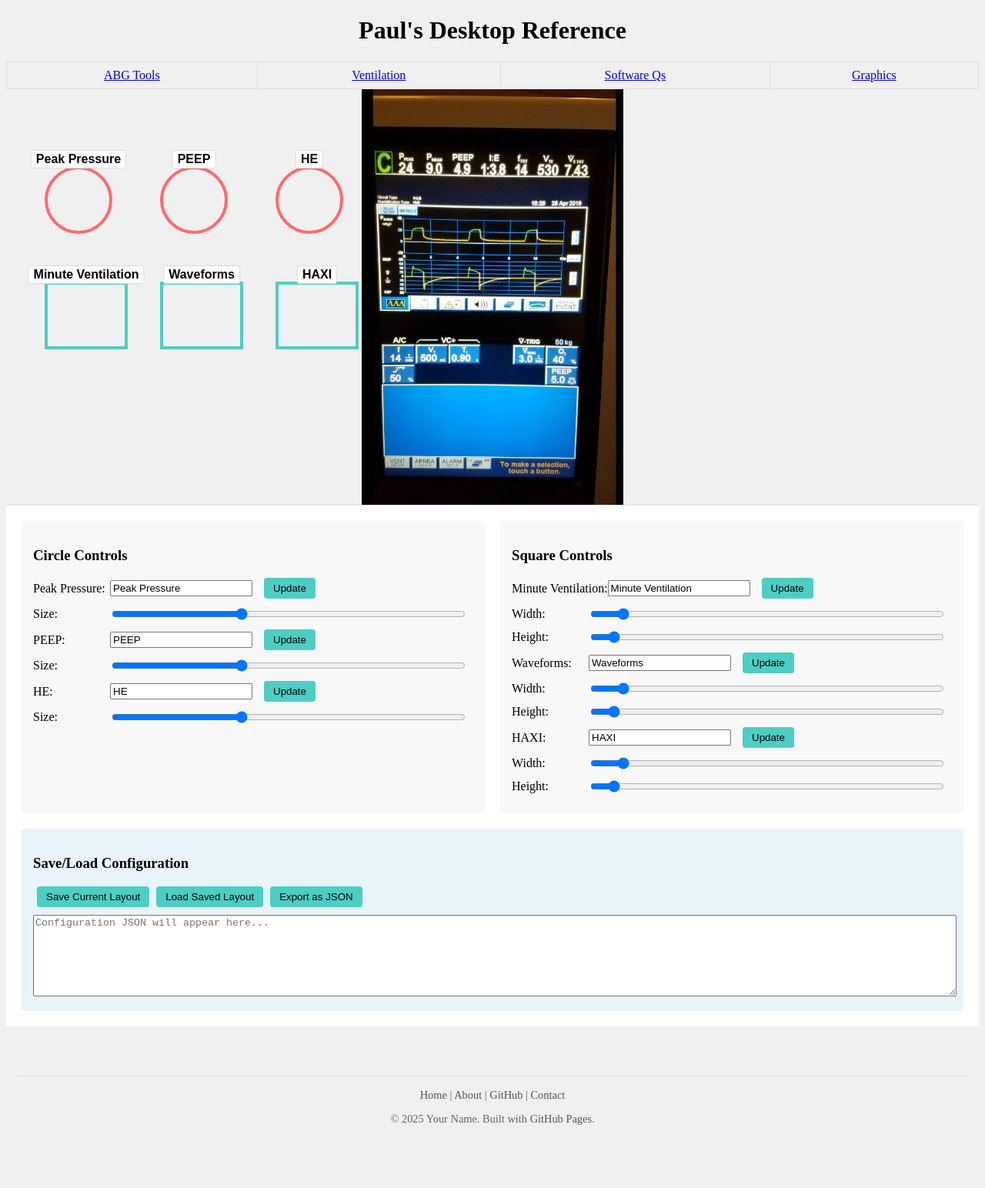
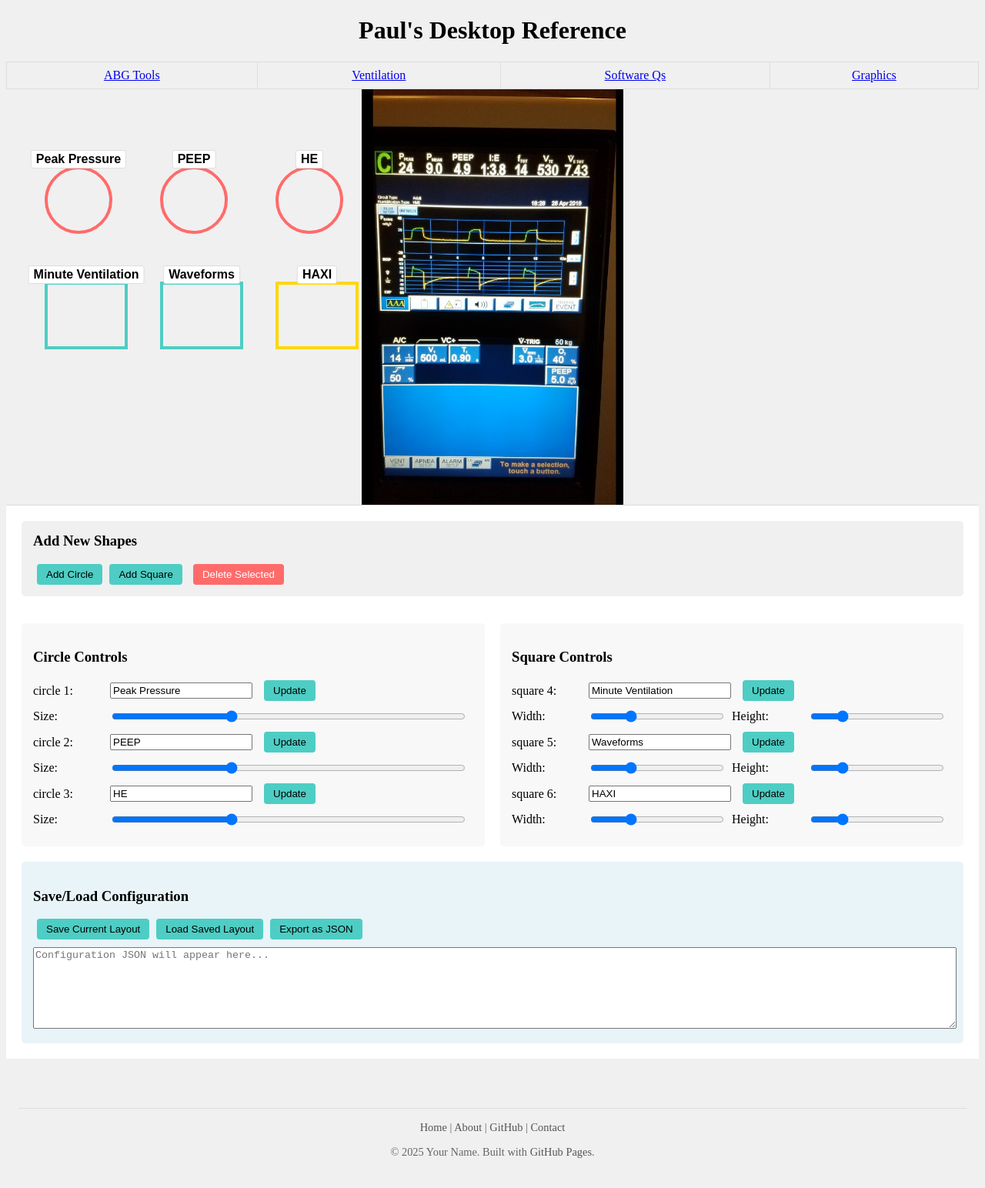
Before and after one commit to ZBZFirst/info, a Jekyll site: the page built from graphics2.md, in a window 1280 px wide. Shown: the whole page at 77% size. Built offline with Jekyll 4.4.1, drawn with Linux system fonts in a browser that asks for light colours; before the commit the page ends 1502 px from its top, so only the background shows below that; some of the changed lines change nothing that is shown.

Commit message:
Update graphics2.md

```diff
--- a/graphics2.md
+++ b/graphics2.md
@@ -105,112 +105,51 @@ title: Interactive Draggable Graphics
         margin-top: 10px;
         font-family: monospace;
     }
+
+    .shape-actions {
+        grid-column: span 2;
+        padding: 15px;
+        background: #f0f0f0;
+        border-radius: 5px;
+        margin-bottom: 15px;
+    }
+
+    .shape-actions h3 {
+        margin-top: 0;
+    }
+
+    .delete-btn {
+        background: #FF6B6B;
+        color: white;
+        margin-left: 10px;
+    }
 </style>
 
-<div class="shape-container">
-    <!-- Circles -->
-    <div id="circle1" class="shape circle" style="top: 100px; left: 50px; width: 80px; height: 80px;">
-        <div class="shape-label">Peak Pressure</div>
-    </div>
-    <div id="circle2" class="shape circle" style="top: 100px; left: 200px; width: 80px; height: 80px;">
-        <div class="shape-label">PEEP</div>
-    </div>
-    <div id="circle3" class="shape circle" style="top: 100px; left: 350px; width: 80px; height: 80px;">
-        <div class="shape-label">HE</div>
-    </div>
-
-    <!-- Squares -->
-    <div id="square1" class="shape square" style="top: 250px; left: 50px; width: 100px; height: 80px;">
-        <div class="shape-label">Minute Ventilation</div>
-    </div>
-    <div id="square2" class="shape square" style="top: 250px; left: 200px; width: 100px; height: 80px;">
-        <div class="shape-label">Waveforms</div>
-    </div>
-    <div id="square3" class="shape square" style="top: 250px; left: 350px; width: 100px; height: 80px;">
-        <div class="shape-label">HAXI</div>
-    </div>
+<div class="shape-container" id="shapeContainer">
+    <!-- Initial shapes will be added here dynamically -->
 </div>
 
 <div class="controls-panel">
-    <!-- Circle Controls -->
-    <div class="shape-control-group">
+    <!-- Shape Actions -->
+    <div class="shape-actions">
+        <h3>Add New Shapes</h3>
+        <button onclick="addShape('circle')">Add Circle</button>
+        <button onclick="addShape('square')">Add Square</button>
+        <button onclick="deleteSelectedShape()" class="delete-btn">Delete Selected</button>
+    </div>
+
+    <!-- Shape Controls (will be populated dynamically) -->
+    <div class="shape-control-group" id="circleControls">
         <h3>Circle Controls</h3>
-
-        <div class="control-row">
-            <label for="circle1-label">Peak Pressure:</label>
-            <input type="text" id="circle1-label" value="Peak Pressure">
-            <button onclick="updateLabel('circle1')">Update</button>
-        </div>
-        <div class="control-row">
-            <label for="circle1-size">Size:</label>
-            <input type="range" id="circle1-size" min="40" max="150" value="80" oninput="updateCircleSize('circle1')">
-        </div>
-
-        <div class="control-row">
-            <label for="circle2-label">PEEP:</label>
-            <input type="text" id="circle2-label" value="PEEP">
-            <button onclick="updateLabel('circle2')">Update</button>
-        </div>
-        <div class="control-row">
-            <label for="circle2-size">Size:</label>
-            <input type="range" id="circle2-size" min="40" max="150" value="80" oninput="updateCircleSize('circle2')">
-        </div>
-
-        <div class="control-row">
-            <label for="circle3-label">HE:</label>
-            <input type="text" id="circle3-label" value="HE">
-            <button onclick="updateLabel('circle3')">Update</button>
-        </div>
-        <div class="control-row">
-            <label for="circle3-size">Size:</label>
-            <input type="range" id="circle3-size" min="40" max="150" value="80" oninput="updateCircleSize('circle3')">
+        <div id="circleControlsContainer">
+            <!-- Circle controls will be added here dynamically -->
         </div>
     </div>
 
-    <!-- Square Controls -->
-    <div class="shape-control-group">
+    <div class="shape-control-group" id="squareControls">
         <h3>Square Controls</h3>
-
-        <div class="control-row">
-            <label for="square1-label">Minute Ventilation:</label>
-            <input type="text" id="square1-label" value="Minute Ventilation">
-            <button onclick="updateLabel('square1')">Update</button>
-        </div>
-        <div class="control-row">
-            <label for="square1-width">Width:</label>
-            <input type="range" id="square1-width" min="40" max="800" value="100" oninput="updateSquareSize('square1')">
-        </div>
-        <div class="control-row">
-            <label for="square1-height">Height:</label>
-            <input type="range" id="square1-height" min="40" max="800" value="80" oninput="updateSquareSize('square1')">
-        </div>
-
-        <div class="control-row">
-            <label for="square2-label">Waveforms:</label>
-            <input type="text" id="square2-label" value="Waveforms">
-            <button onclick="updateLabel('square2')">Update</button>
-        </div>
-        <div class="control-row">
-            <label for="square2-width">Width:</label>
-            <input type="range" id="square2-width" min="40" max="800" value="100" oninput="updateSquareSize('square2')">
-        </div>
-        <div class="control-row">
-            <label for="square2-height">Height:</label>
-            <input type="range" id="square2-height" min="40" max="800" value="80" oninput="updateSquareSize('square2')">
-        </div>
-
-        <div class="control-row">
-            <label for="square3-label">HAXI:</label>
-            <input type="text" id="square3-label" value="HAXI">
-            <button onclick="updateLabel('square3')">Update</button>
-        </div>
-        <div class="control-row">
-            <label for="square3-width">Width:</label>
-            <input type="range" id="square3-width" min="40" max="800" value="100" oninput="updateSquareSize('square3')">
-        </div>
-        <div class="control-row">
-            <label for="square3-height">Height:</label>
-            <input type="range" id="square3-height" min="40" max="800" value="80" oninput="updateSquareSize('square3')">
+        <div id="squareControlsContainer">
+            <!-- Square controls will be added here dynamically -->
         </div>
     </div>
 
@@ -225,114 +164,282 @@ title: Interactive Draggable Graphics
 </div>
 
 <script>
-    // Initialize with medical-themed labels
-    const medicalLabels = {
-        circle1: "Peak Pressure",
-        circle2: "PEEP",
-        circle3: "HE",
-        square1: "Minute Ventilation",
-        square2: "Waveforms",
-        square3: "HAXI"
-    };
+    // Track all shapes and their controls
+    let shapes = [];
+    let selectedShape = null;
+    let nextId = 1;
 
     document.addEventListener('DOMContentLoaded', () => {
-        const shapes = document.querySelectorAll('.shape');
-        let activeShape = null;
-        let offsetX, offsetY;
+        // Initialize with some default shapes if needed
+        addShape('circle', {label: "Peak Pressure", top: "100px", left: "50px", width: "80px", height: "80px"});
+        addShape('circle', {label: "PEEP", top: "100px", left: "200px", width: "80px", height: "80px"});
+        addShape('circle', {label: "HE", top: "100px", left: "350px", width: "80px", height: "80px"});
+        addShape('square', {label: "Minute Ventilation", top: "250px", left: "50px", width: "100px", height: "80px"});
+        addShape('square', {label: "Waveforms", top: "250px", left: "200px", width: "100px", height: "80px"});
+        addShape('square', {label: "HAXI", top: "250px", left: "350px", width: "100px", height: "80px"});
+    });
 
-        // Initialize labels
-        Object.entries(medicalLabels).forEach(([id, label]) => {
-            document.getElementById(`${id}-label`).value = label;
-            updateLabel(id);
+    // Add a new shape (circle or square)
+    function addShape(type, config = {}) {
+        const id = `shape-${nextId++}`;
+        const container = document.getElementById('shapeContainer');
+
+        // Default configuration
+        const defaults = {
+            label: `New ${type}`,
+            top: '100px',
+            left: '100px',
+            width: type === 'circle' ? '80px' : '100px',
+            height: type === 'circle' ? '80px' : '80px'
+        };
+
+        const shapeConfig = {...defaults, ...config};
+
+        // Create the shape element
+        const shape = document.createElement('div');
+        shape.id = id;
+        shape.className = `shape ${type}`;
+        shape.style.top = shapeConfig.top;
+        shape.style.left = shapeConfig.left;
+        shape.style.width = shapeConfig.width;
+        shape.style.height = shapeConfig.height;
+
+        // Add label
+        const label = document.createElement('div');
+        label.className = 'shape-label';
+        label.textContent = shapeConfig.label;
+        shape.appendChild(label);
+
+        // Add to container
+        container.appendChild(shape);
+
+        // Make draggable
+        shape.addEventListener('mousedown', startDrag);
+        shape.addEventListener('click', (e) => {
+            e.stopPropagation();
+            selectShape(id);
         });
 
-        // Make all shapes draggable
-        shapes.forEach(shape => {
-            shape.addEventListener('mousedown', startDrag);
+        // Add to shapes array
+        shapes.push({
+            id,
+            type,
+            element: shape,
+            labelElement: label
         });
 
-        function startDrag(e) {
-            if (e.target.classList.contains('shape-label')) return;
+        // Create controls for this shape
+        createShapeControls(id, type, shapeConfig.label);
 
-            activeShape = e.target.closest('.shape');
-            if (!activeShape) return;
+        // Select this new shape
+        selectShape(id);
+    }
 
-            const rect = activeShape.getBoundingClientRect();
-            offsetX = e.clientX - rect.left;
-            offsetY = e.clientY - rect.top;
+    // Create controls for a shape
+    function createShapeControls(id, type, label) {
+        const controlsContainer = type === 'circle' ?
+            document.getElementById('circleControlsContainer') :
+            document.getElementById('squareControlsContainer');
 
-            activeShape.style.cursor = 'grabbing';
-            document.addEventListener('mousemove', dragShape);
-            document.addEventListener('mouseup', stopDrag);
-            e.preventDefault();
+        const controlGroup = document.createElement('div');
+        controlGroup.className = 'control-group';
+        controlGroup.id = `${id}-controls`;
+
+        // Label control
+        const labelRow = document.createElement('div');
+        labelRow.className = 'control-row';
+
+        const labelLabel = document.createElement('label');
+        labelLabel.htmlFor = `${id}-label`;
+        labelLabel.textContent = `${type} ${id.split('-')[1]}:`;
+
+        const labelInput = document.createElement('input');
+        labelInput.type = 'text';
+        labelInput.id = `${id}-label`;
+        labelInput.value = label;
+
+        const updateBtn = document.createElement('button');
+        updateBtn.textContent = 'Update';
+        updateBtn.onclick = () => updateLabel(id);
+
+        labelRow.appendChild(labelLabel);
+        labelRow.appendChild(labelInput);
+        labelRow.appendChild(updateBtn);
+
+        // Size controls
+        const sizeRow = document.createElement('div');
+        sizeRow.className = 'control-row';
+
+        if (type === 'circle') {
+            const sizeLabel = document.createElement('label');
+            sizeLabel.htmlFor = `${id}-size`;
+            sizeLabel.textContent = 'Size:';
+
+            const sizeInput = document.createElement('input');
+            sizeInput.type = 'range';
+            sizeInput.id = `${id}-size`;
+            sizeInput.min = '20';
+            sizeInput.max = '200';
+            sizeInput.value = '80';
+            sizeInput.oninput = () => updateCircleSize(id);
+
+            sizeRow.appendChild(sizeLabel);
+            sizeRow.appendChild(sizeInput);
+        } else {
+            const widthLabel = document.createElement('label');
+            widthLabel.htmlFor = `${id}-width`;
+            widthLabel.textContent = 'Width:';
+
+            const widthInput = document.createElement('input');
+            widthInput.type = 'range';
+            widthInput.id = `${id}-width`;
+            widthInput.min = '20';
+            widthInput.max = '300';
+            widthInput.value = '100';
+            widthInput.oninput = () => updateSquareSize(id);
+
+            const heightLabel = document.createElement('label');
+            heightLabel.htmlFor = `${id}-height`;
+            heightLabel.textContent = 'Height:';
+
+            const heightInput = document.createElement('input');
+            heightInput.type = 'range';
+            heightInput.id = `${id}-height`;
+            heightInput.min = '20';
+            heightInput.max = '300';
+            heightInput.value = '80';
+            heightInput.oninput = () => updateSquareSize(id);
+
+            sizeRow.appendChild(widthLabel);
+            sizeRow.appendChild(widthInput);
+            sizeRow.appendChild(heightLabel);
+            sizeRow.appendChild(heightInput);
         }
 
+        controlGroup.appendChild(labelRow);
+        controlGroup.appendChild(sizeRow);
+        controlsContainer.appendChild(controlGroup);
+    }
+
+    // Select a shape
+    function selectShape(id) {
+        // Deselect all shapes first
+        shapes.forEach(shape => {
+            shape.element.style.borderColor = shape.type === 'circle' ? '#FF6B6B' : '#4ECDC4';
+        });
+
+        // Select the new shape
+        const shape = shapes.find(s => s.id === id);
+        if (shape) {
+            shape.element.style.borderColor = '#FFD700'; // Gold color for selection
+            selectedShape = shape;
+        }
+    }
+
+    // Delete the selected shape
+    function deleteSelectedShape() {
+        if (!selectedShape) {
+            alert('Please select a shape to delete');
+            return;
+        }
+
+        if (confirm('Are you sure you want to delete this shape?')) {
+            // Remove from DOM
+            selectedShape.element.remove();
+
+            // Remove controls
+            const controls = document.getElementById(`${selectedShape.id}-controls`);
+            if (controls) controls.remove();
+
+            // Remove from shapes array
+            shapes = shapes.filter(s => s.id !== selectedShape.id);
+
+            selectedShape = null;
+        }
+    }
+
+    // Drag and drop functionality
+    function startDrag(e) {
+        if (e.target.classList.contains('shape-label')) return;
+
+        const shape = e.target.closest('.shape');
+        if (!shape) return;
+
+        const rect = shape.getBoundingClientRect();
+        const offsetX = e.clientX - rect.left;
+        const offsetY = e.clientY - rect.top;
+
+        shape.style.cursor = 'grabbing';
+        selectShape(shape.id);
+
         function dragShape(e) {
-            if (!activeShape) return;
-
-            activeShape.style.left = `${e.clientX - offsetX}px`;
-            activeShape.style.top = `${e.clientY - offsetY}px`;
+            shape.style.left = `${e.clientX - offsetX}px`;
+            shape.style.top = `${e.clientY - offsetY}px`;
         }
 
         function stopDrag() {
-            if (activeShape) {
-                activeShape.style.cursor = 'grab';
-                activeShape = null;
-            }
+            shape.style.cursor = 'grab';
             document.removeEventListener('mousemove', dragShape);
             document.removeEventListener('mouseup', stopDrag);
         }
-    });
+
+        document.addEventListener('mousemove', dragShape);
+        document.addEventListener('mouseup', stopDrag);
+        e.preventDefault();
+    }
 
     // Label update function
     function updateLabel(shapeId) {
         const input = document.getElementById(`${shapeId}-label`);
-        const label = document.querySelector(`#${shapeId} .shape-label`);
-        label.textContent = input.value;
-        medicalLabels[shapeId] = input.value; // Update our labels object
+        const shape = shapes.find(s => s.id === shapeId);
+        if (shape) {
+            shape.labelElement.textContent = input.value;
+        }
     }
 
     // Circle size update function
     function updateCircleSize(shapeId) {
         const size = document.getElementById(`${shapeId}-size`).value;
-        const shape = document.getElementById(shapeId);
-        shape.style.width = `${size}px`;
-        shape.style.height = `${size}px`;
+        const shape = shapes.find(s => s.id === shapeId);
+        if (shape) {
+            shape.element.style.width = `${size}px`;
+            shape.element.style.height = `${size}px`;
+        }
     }
 
     // Square size update function
     function updateSquareSize(shapeId) {
         const width = document.getElementById(`${shapeId}-width`).value;
         const height = document.getElementById(`${shapeId}-height`).value;
-        const shape = document.getElementById(shapeId);
-        shape.style.width = `${width}px`;
-        shape.style.height = `${height}px`;
+        const shape = shapes.find(s => s.id === shapeId);
+        if (shape) {
+            shape.element.style.width = `${width}px`;
+            shape.element.style.height = `${height}px`;
+        }
     }
 
     // Save current configuration to localStorage
     function saveConfiguration() {
-        const shapes = document.querySelectorAll('.shape');
-        const config = {};
+        const config = {
+            shapes: shapes.map(shape => ({
+                id: shape.id,
+                type: shape.type,
+                label: shape.labelElement.textContent,
+                top: shape.element.style.top,
+                left: shape.element.style.left,
+                width: shape.element.style.width,
+                height: shape.element.style.height
+            })),
+            nextId: nextId
+        };
 
-        shapes.forEach(shape => {
-            const id = shape.id;
-            config[id] = {
-                type: shape.classList.contains('circle') ? 'circle' : 'square',
-                label: document.querySelector(`#${id} .shape-label`).textContent,
-                top: shape.style.top,
-                left: shape.style.left,
-                width: shape.style.width,
-                height: shape.style.height
-            };
-        });
-
-        localStorage.setItem('shapeConfig', JSON.stringify(config));
+        localStorage.setItem('ventilatorLabelerConfig', JSON.stringify(config));
         alert('Configuration saved!');
     }
 
     // Load configuration from localStorage
     function loadConfiguration() {
-        const savedConfig = localStorage.getItem('shapeConfig');
+        const savedConfig = localStorage.getItem('ventilatorLabelerConfig');
         if (!savedConfig) {
             alert('No saved configuration found!');
             return;
@@ -340,71 +447,84 @@ title: Interactive Draggable Graphics
 
         const config = JSON.parse(savedConfig);
 
-        Object.entries(config).forEach(([id, shapeConfig]) => {
-            const shape = document.getElementById(id);
-            if (shape) {
-                shape.style.top = shapeConfig.top;
-                shape.style.left = shapeConfig.left;
-                shape.style.width = shapeConfig.width;
-                shape.style.height = shapeConfig.height;
+        // Clear existing shapes
+        shapes.forEach(shape => {
+            shape.element.remove();
+            const controls = document.getElementById(`${shape.id}-controls`);
+            if (controls) controls.remove();
+        });
+        shapes = [];
 
-                // Update label and input field
-                document.querySelector(`#${id} .shape-label`).textContent = shapeConfig.label;
-                document.getElementById(`${id}-label`).value = shapeConfig.label;
+        // Clear controls containers
+        document.getElementById('circleControlsContainer').innerHTML = '';
+        document.getElementById('squareControlsContainer').innerHTML = '';
 
-                // Update sliders
-                if (shapeConfig.type === 'circle') {
-                    const size = parseInt(shapeConfig.width);
-                    document.getElementById(`${id}-size`).value = size;
-                } else {
-                    const width = parseInt(shapeConfig.width);
-                    const height = parseInt(shapeConfig.height);
-                    document.getElementById(`${id}-width`).value = width;
-                    document.getElementById(`${id}-height`).value = height;
-                }
-            }
+        // Recreate shapes from config
+        config.shapes.forEach(shapeConfig => {
+            addShape(shapeConfig.type, {
+                label: shapeConfig.label,
+                top: shapeConfig.top,
+                left: shapeConfig.left,
+                width: shapeConfig.width,
+                height: shapeConfig.height
+            });
         });
+
+        // Restore nextId to prevent ID collisions
+        nextId = config.nextId || shapes.length + 1;
     }
 
     // Export configuration as JSON
     function exportConfiguration() {
-        const shapes = document.querySelectorAll('.shape');
+        const container = document.getElementById('shapeContainer');
+        const containerRect = container.getBoundingClientRect();
+        const imageWidth = containerRect.width;
+        const imageHeight = containerRect.height;
+
         const config = {
-            backgroundImage: 'image.png',
-            shapes: {}
+            image: 'image.png',
+            imageDimensions: {
+                width: imageWidth,
+                height: imageHeight
+            },
+            labels: shapes.map(shape => {
+                const rect = shape.element.getBoundingClientRect();
+                const normalizedX = (rect.left - containerRect.left) / imageWidth;
+                const normalizedY = (rect.top - containerRect.top) / imageHeight;
+                const normalizedWidth = rect.width / imageWidth;
+                const normalizedHeight = rect.height / imageHeight;
+
+                return {
+                    id: shape.id,
+                    type: shape.type,
+                    label: shape.labelElement.textContent,
+                    position: {
+                        x: parseInt(shape.element.style.left),
+                        y: parseInt(shape.element.style.top)
+                    },
+                    normalizedPosition: {
+                        x: normalizedX,
+                        y: normalizedY
+                    },
+                    size: {
+                        width: parseInt(shape.element.style.width),
+                        height: parseInt(shape.element.style.height)
+                    },
+                    normalizedSize: {
+                        width: normalizedWidth,
+                        height: normalizedHeight
+                    },
+                    screenPosition: {
+                        left: rect.left,
+                        top: rect.top,
+                        right: rect.right,
+                        bottom: rect.bottom
+                    }
+                };
+            })
         };
-
-        shapes.forEach(shape => {
-            const id = shape.id;
-            const rect = shape.getBoundingClientRect();
-
-            config.shapes[id] = {
-                type: shape.classList.contains('circle') ? 'circle' : 'square',
-                label: document.querySelector(`#${id} .shape-label`).textContent,
-                position: {
-                    x: parseInt(shape.style.left),
-                    y: parseInt(shape.style.top)
-                },
-                size: {
-                    width: parseInt(shape.style.width),
-                    height: parseInt(shape.style.height)
-                },
-                screenPosition: {
-                    x: rect.left,
-                    y: rect.top,
-                    right: rect.right,
-                    bottom: rect.bottom
-                },
-                color: shape.classList.contains('circle') ? '#FF6B6B' : '#4ECDC4'
-            };
-        });
 
         const jsonString = JSON.stringify(config, null, 2);
         document.getElementById('configuration-data').value = jsonString;
-
-        // For potential ML use, you might want to:
-        // 1. Normalize coordinates relative to image size
-        // 2. Add additional features like proximity to other shapes
-        // 3. Include relationships between shapes
     }
 </script>
```
